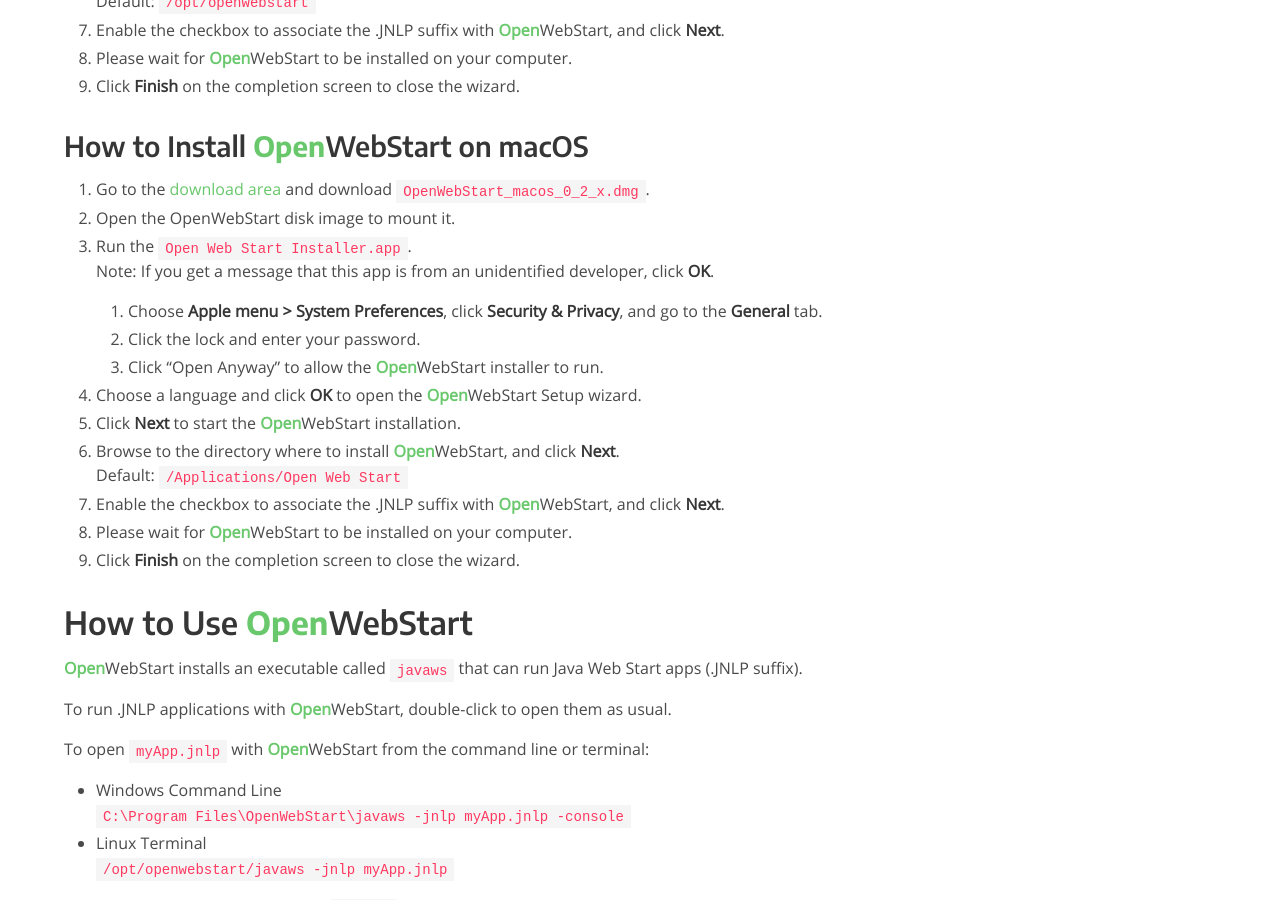
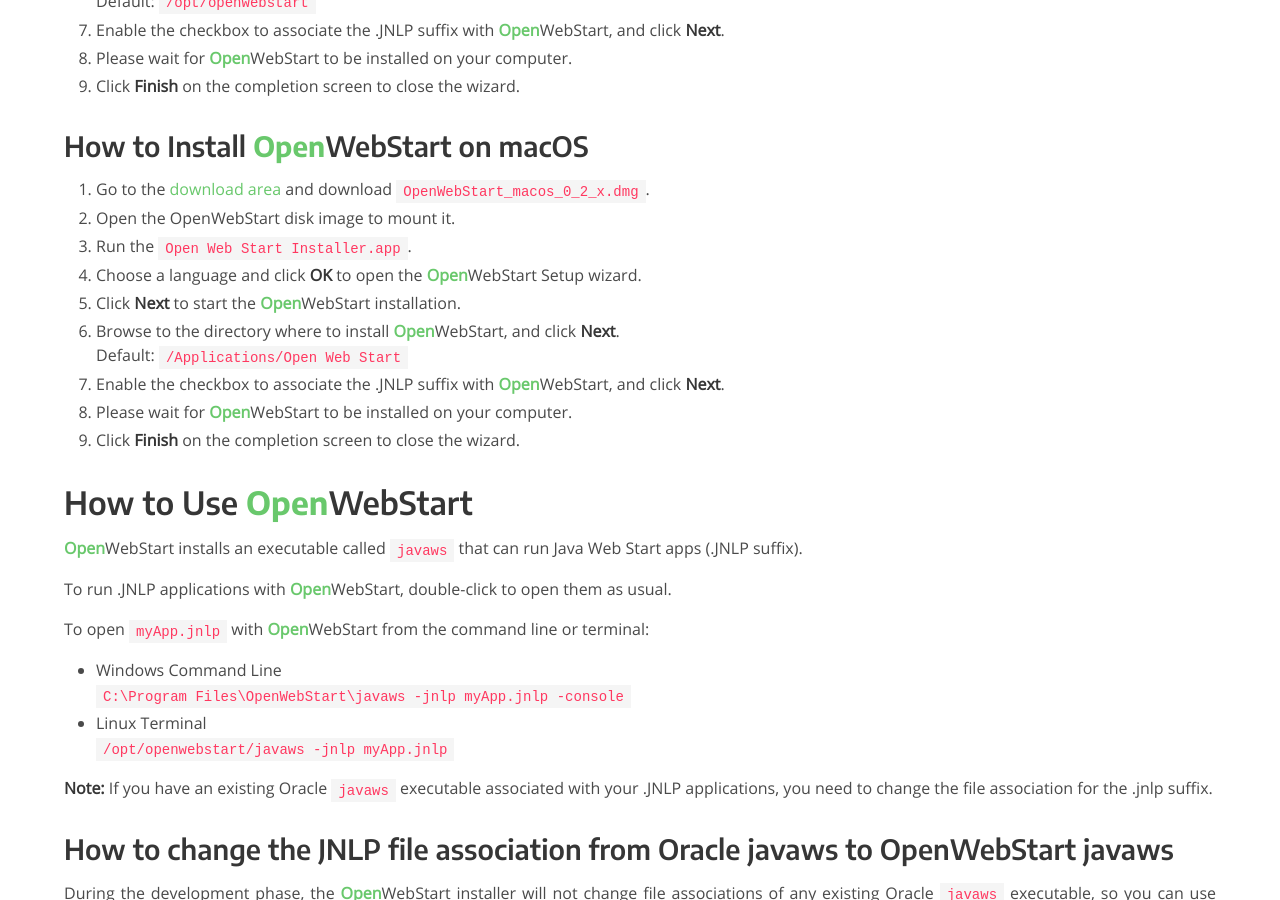
Before and after one commit to karakun/openwebstart-page, a Jekyll site: the page built from installation.md, in a window 1280 px wide and 900 px high, scrolled down 1340 px. Built offline with Jekyll 4.4.1, drawn with Linux system fonts in a browser that asks for light colours; comment, search, counter and statistics services are not loaded.

Commit message:
Update installation.md
removed mac security workaround

```diff
--- a/installation.md
+++ b/installation.md
@@ -48,10 +48,6 @@
 1. Go to the [download area](/download) and download `OpenWebStart_macos_0_2_x.dmg`.
 1. Open the OpenWebStart disk image to mount it.
 1. Run the `Open Web Start Installer.app`.
-   <br />Note: If you get a message that this app is from an unidentified developer, click **OK**.
-   1. Choose **Apple menu > System Preferences**, click **Security & Privacy**, and go to the **General** tab.
-   1. Click the lock and enter your password.
-   1. Click “Open Anyway” to allow the <span class="my-karakun">Open</span>WebStart installer to run.
 1. Choose a language and click **OK** to open the <span class="my-karakun">Open</span>WebStart Setup wizard.
 1. Click **Next** to start the <span class="my-karakun">Open</span>WebStart installation.
 1. Browse to the directory where to install <span class="my-karakun">Open</span>WebStart, and click **Next**.
```
